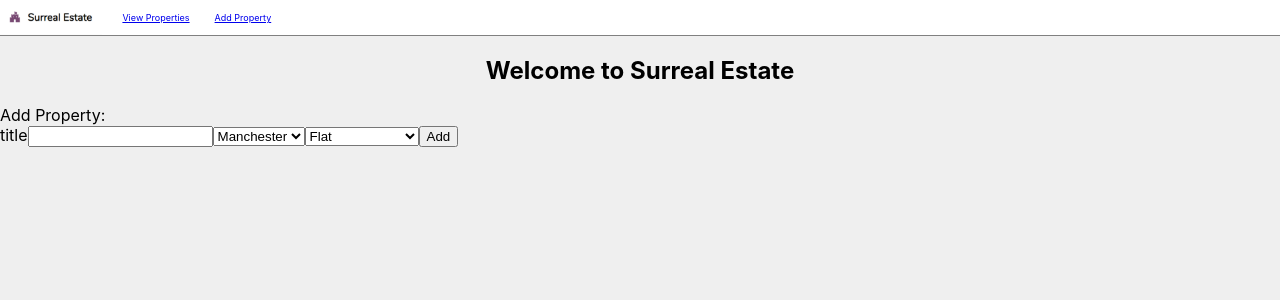
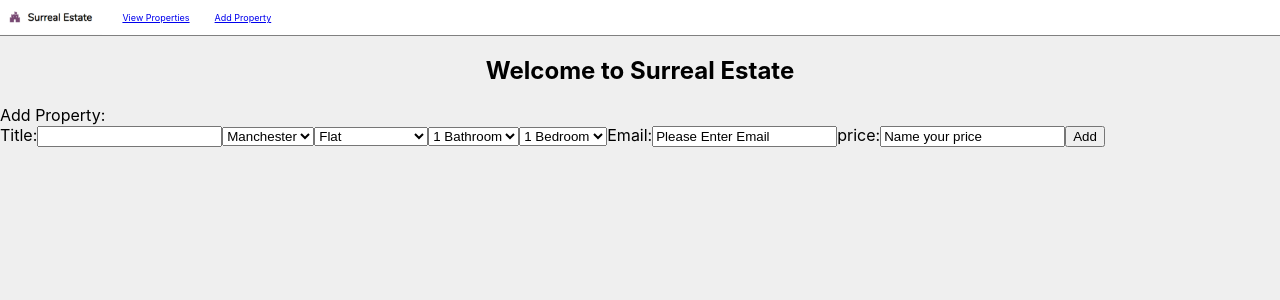
Before and after one commit to ro8inro8in/surreal-estate, a React (Create React App) app: page /AddProperty in a window 1280 px wide. Shown: the top 300 px of the page. Built offline with nearby package versions, Linux system fonts and the light colour scheme; a web font is replaced by a local one.

Commit message:
Added all other drop downs and text boxes

```diff
--- a/src/components/AddProperty.js
+++ b/src/components/AddProperty.js
@@ -6,6 +6,10 @@ const AddProperty = () => {
       title: "",
       city: "Manchester",
       type: "",
+      bathrooms: "",
+      bedroom: "",
+      email: "Please Enter Email",
+      price: "Name your price",
     },
   };
   const [fields, setFields] = useState(initialState.fields);
@@ -24,7 +28,7 @@ const AddProperty = () => {
       Add Property:
       <form onSubmit={handleAddProperty}>
         <label htmlFor="title">
-          title
+          Title:
           <input
             id="title"
             name="title"
@@ -45,7 +49,7 @@ const AddProperty = () => {
             <option value="Liverpool">Liverpool</option>
           </select>
         </label>
-        <label htmlFor="Type">
+        <label htmlFor="type">
           <select
             id="type"
             name="type"
@@ -61,6 +65,52 @@ const AddProperty = () => {
             <option value="Bungalow">Bungalow</option>
           </select>
         </label>
+        <label htmlFor="bathroom">
+          <select
+            id="bathroom"
+            name="bathroom"
+            value={fields.bathroom}
+            onChange={handleFieldChange}
+          >
+            <option value="1 Bathroom">1 Bathroom</option>
+            <option value="2 Bathroom">2 Bathroom</option>
+            <option value="3 Bathroom">3 Bathroom</option>
+            <option value="4 Bathroom">4 Bathroom</option>
+          </select>
+        </label>
+        <label htmlFor="bathroom">
+          <select
+            id="bedroom"
+            name="bedroom"
+            value={fields.bedroom}
+            onChange={handleFieldChange}
+          >
+            <option value="1 Bedroom">1 Bedroom</option>
+            <option value="2 Bedroom">2 Bedroom</option>
+            <option value="3 Bedroom">3 Bedroom</option>
+            <option value="4 Bedroom">4 Bedroom</option>
+            <option value="5 Bedroom">5 Bedroom</option>
+            <option value="6 Bedroom">6 Bedroom</option>
+          </select>
+        </label>
+        <label htmlFor="email">
+          Email:
+          <input
+            id="email"
+            name="email"
+            value={fields.email}
+            onChange={handleFieldChange}
+          />
+        </label>
+        <label htmlFor="price">
+          price:
+          <input
+            id="price"
+            name="price"
+            value={fields.price}
+            onChange={handleFieldChange}
+          />
+        </label>
         <button type="submit">Add</button>
       </form>
     </div>
```
